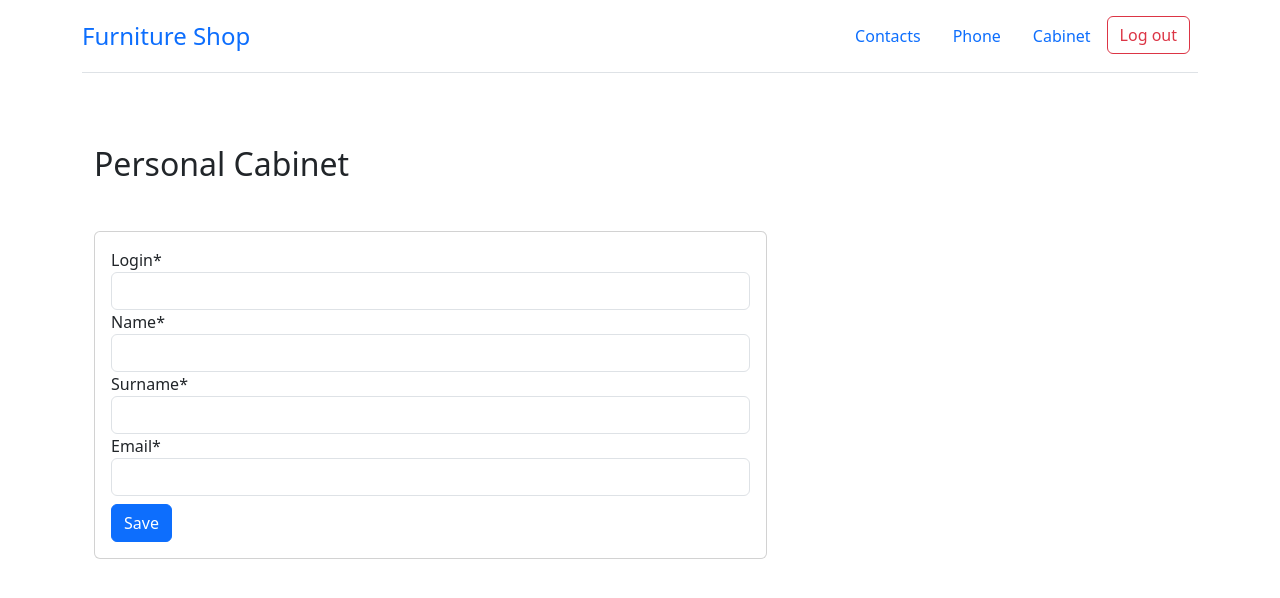
After one commit to AntiViruS90/DjangoFurnitureShop, a Django app: page /cabinet/ in a window 1280 px wide. The commit adds this page. Shown: the top 598 px of the page. Run offline with Django 4.2, Linux system fonts and the light colour scheme; a user stored in the database is signed in; some libraries are stand-ins or nearby versions.

Commit message:
frontend cabinet

```diff
--- a/DjangoFurnitureShop/urls.py
+++ b/DjangoFurnitureShop/urls.py
@@ -18,6 +18,8 @@ from django.urls import include, path
 from register import views
 from django.conf.urls import handler404
 
+handler404 = 'index.views.error_404'
+
 urlpatterns = [
     path(r'', include('index.urls')),
     path('index/', include('index.urls')),
--- a/index/forms.py
+++ b/index/forms.py
@@ -30,3 +30,12 @@ class CheckoutForm(forms.Form):
     class Meta:
         model = UserAddress
         fields = ('company_name', 'name', 'surname', 'street', 'house_number', 'house_unit_number', 'post_code', 'city')
+
+
+from .models import User
+
+
+class UserForm(forms.ModelForm):
+    class Meta:
+        model = User
+        fields = ['login', 'name', 'surname', 'email']
--- a/index/models.py
+++ b/index/models.py
@@ -84,7 +84,7 @@ class Order(models.Model):
 
 
 class User(models.Model):
-    login = models.CharField(max_length=10)
+    login = models.CharField(max_length=40)
     password = models.CharField(max_length=20)
     name = models.CharField(max_length=30)
     surname = models.CharField(max_length=30)
--- a/index/templates/index/base.html
+++ b/index/templates/index/base.html
@@ -6,7 +6,6 @@
     <head>
         <link rel="icon" type="image/x-icon" href="{% static 'image/favicon.png' %}">
         <meta charset="utf-8">
-    {#    <meta name="viewport" content="width=device-width, initial-scale=1, maximum-scale=1">#}
         <meta name="viewport" content="width=device-width, initial-scale=1, shrink-to-fit=no">
 
         <link rel="stylesheet" href="{% static 'css/bootstrap.css' %}">
@@ -27,7 +26,10 @@
 
                 <ul class="nav nav-pills">
                     <li class="nav-item"><a class="nav-link" aria-current="page" href="{% url 'contacts' %}">Contacts</a></li>
-                    <li class="nav-item"><a class="nav-link" aria-current="page" href="#">+9 (999) 999-99-99</a></li>
+                    <li class="nav-item"><a class="nav-link" aria-current="page" href="#">Phone</a></li>
+                    {% if request.user %}
+                        <li class="nav-item"><a class="nav-link" aria-current="page" href="{% url 'cabinet' %}">Cabinet</a></li>
+                    {% endif %}
                     {% if user.is_authenticated %}
                         {% if request.user|group_tag:"Customer"  %}
                             <li class="nav-item"><a class="btn btn-outline-primary me-2" href="/cart">Cart</a></li>
--- /dev/null
+++ b/index/templates/index/cabinet.html
@@ -0,0 +1,23 @@
+{% extends 'index/base.html' %}
+{% load crispy_forms_filters %}
+{% load crispy_forms_tags %}
+{% load group_tag %}
+{% load static %}
+
+
+{% block content %}
+    <main>
+        <div class="container wow fadeIn">
+            <h2 class="my-5 h2">Personal Cabinet</h2>
+            <div class="col-md-10 mb-4">
+                <div class="card">
+                    <form method="post" class="card-body">
+                        {% csrf_token %}
+                        {{ form|crispy }}
+                        <button type="submit" class="btn btn-primary btn-md mt-2">Save</button>
+                    </form>
+                </div>
+            </div>
+        </div>
+    </main>
+{% endblock content %}
--- a/index/templates/index/checkout.html
+++ b/index/templates/index/checkout.html
@@ -21,7 +21,7 @@
                             {% include 'index/order_snippet.html' %}
                         </div>
                         <hr class="mb-4">
-                        <button class="btn btn-primary btn-lg btn-block" type="submit"
+                        <button class="btn btn-primary btn-md btn-block" type="submit"
                                 id="btn_checkout">Proceed to checkout
                         </button>
                     </form>
--- a/index/urls.py
+++ b/index/urls.py
@@ -1,19 +1,15 @@
-from django.urls import path, re_path, include
-from django.conf.urls import handler404
+from django.urls import path
 
 from . import views
-from .views import ProductListView, ProductDetailView, ProductCreateView, ProductUpdateView, ProductDeleteView, \
-    CartView, CheckoutView
+from .views import *
 from django.conf.urls.static import static
 from django.conf import settings
-
 
 
 urlpatterns = [
     # path('', views.product_list, name='product_list'),
     path('', ProductListView.as_view(), name='product_list'),
     path('product_detail/<pk>/', ProductDetailView.as_view(), name='product_detail'),
-    path('product/<int:id>/comment', views.comment, name='comment'),
     path('new_product/', ProductCreateView.as_view(), name='new_product'),
     path('checkout/', CheckoutView.as_view(), name='checkout'),
     path('cart/', CartView.as_view(), name='cart'),
@@ -25,8 +21,8 @@ urlpatterns = [
          name='remove_single_product_from_cart'),
     path('email/', CheckoutView.as_view(), name='email'),
     path('contacts/', views.contacts, name='contacts'),
-    path('404/', views.error_404, name='error_404'),
-    # path('<int:id>', views.product_list, name=''),
+    path('cabinet/', views.cabinet, name='cabinet'),
+
 ] + static(settings.MEDIA_URL, document_root=settings.MEDIA_ROOT)
 
 # Create your tests here.
--- a/index/views.py
+++ b/index/views.py
@@ -335,9 +335,6 @@ def remove_single_product_from_cart(request, pk):
         return redirect('product_detail', pk=pk)
 
 
-
-
-
 @login_required
 def comment(request, id):
     product_comment = get_object_or_404(Product, id=id)  # Product.objects.get(id=id)
@@ -379,6 +376,7 @@ def contacts(request):
 https://api.telegram.org/bot6530095170:AAFod26fN1Aih5d3_jf7-ncF4U0Y1pZYa_g
 """
 
+
 @login_required
 def bot_message(self, request):
     order_products = OrderProduct.objects.filter(user=self.request.user, ordered=False)
@@ -419,5 +417,21 @@ def bot_message(self, request):
         return render(request, 'index/order_snippet.html')
 
 
-def error_404(request):
-    return render(request, 'index/404.html')
+def error_404(request, exception):
+    return render(request, 'index/404.html', status=404)
+
+
+from .forms import UserForm
+
+
+def cabinet(request):
+    user = request.user
+    if request.method == 'POST':
+        form = UserForm(request.POST, instance=user)
+        if form.is_valid():
+            form.save()
+            return redirect('cabinet')
+    else:
+        form = UserForm(instance=user)
+
+    return render(request, 'index/cabinet.html', {'form': form})
--- a/register/templates/registration/login.html
+++ b/register/templates/registration/login.html
@@ -12,9 +12,9 @@
             <h1 class="h3 mb-3 fw-normal">Please sign in</h1>
             {% csrf_token %}
             {{form|crispy}}
-            <a class="btn btn-info mb-2 mt-2" href="{% url 'password_reset' %}"> Forget password</a>
+            <button type="submit" class="btn btn-primary btn-md mt-2 mb-2">Login</button>
             <p>Don't have an account? Create one <a href="{% url 'register' %}">here --></a></p>
-            <button type="submit" class="btn btn-success btn-md">Login</button>
+            <a class="btn btn-warning" href="{% url 'password_reset' %}">Forget password</a>
         </form>
     </main>
 
--- a/requirements.txt
+++ b/requirements.txt
@@ -17,3 +17,6 @@ qrplatba~=1.1.1
 reportlab~=4.0.7
 django-crispy-forms~=2.1
 InvoiceGenerator~=1.1.0
+django-bootstrap4~=23.2
+crispy-bootstrap4~=2023.1
+django-multiupload~=0.6.1
```
Also changed, not shown: other parts of index/templates/index/base.html (+0 -34 lines), DjangoFurnitureShop/settings.py (+7 -1 lines), db.sqlite3, index/migrations/0004_alter_user_login.py (added), index/static/image/kandinsky-download-1707326344415.png.
